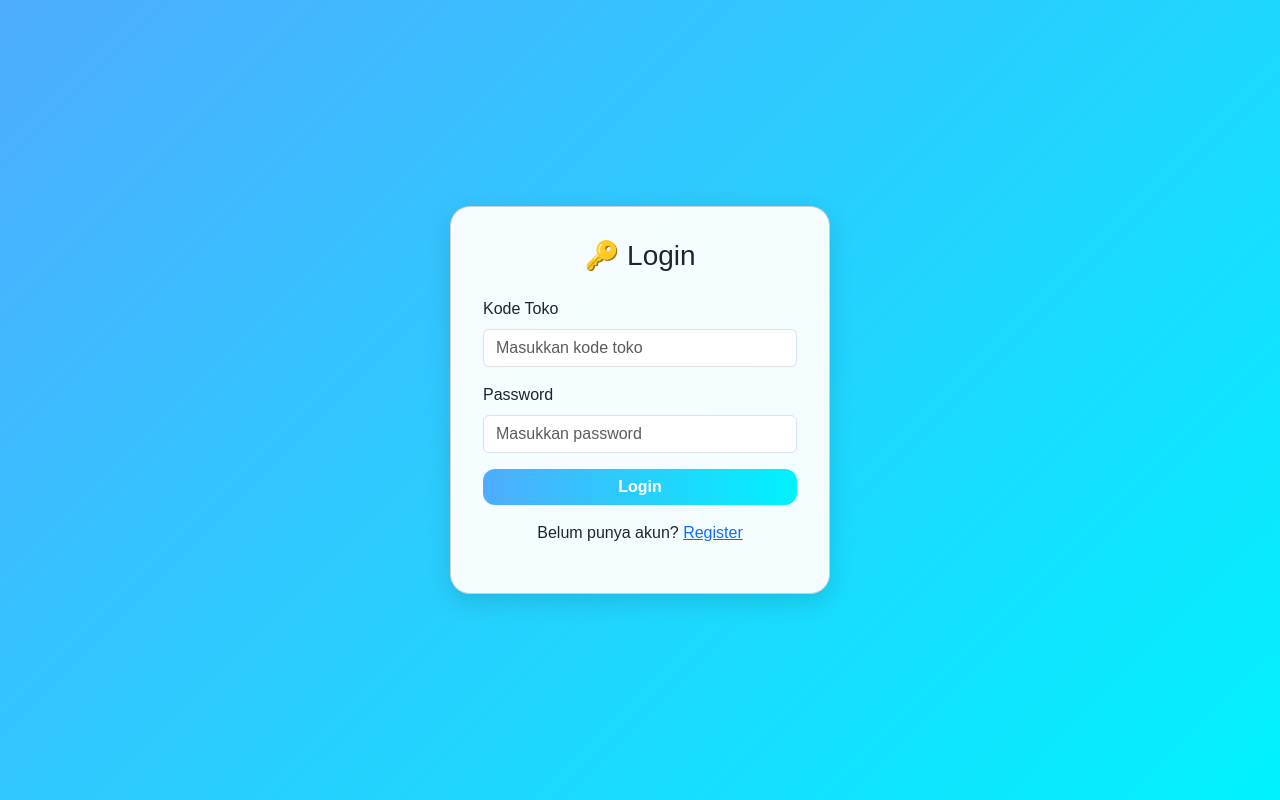
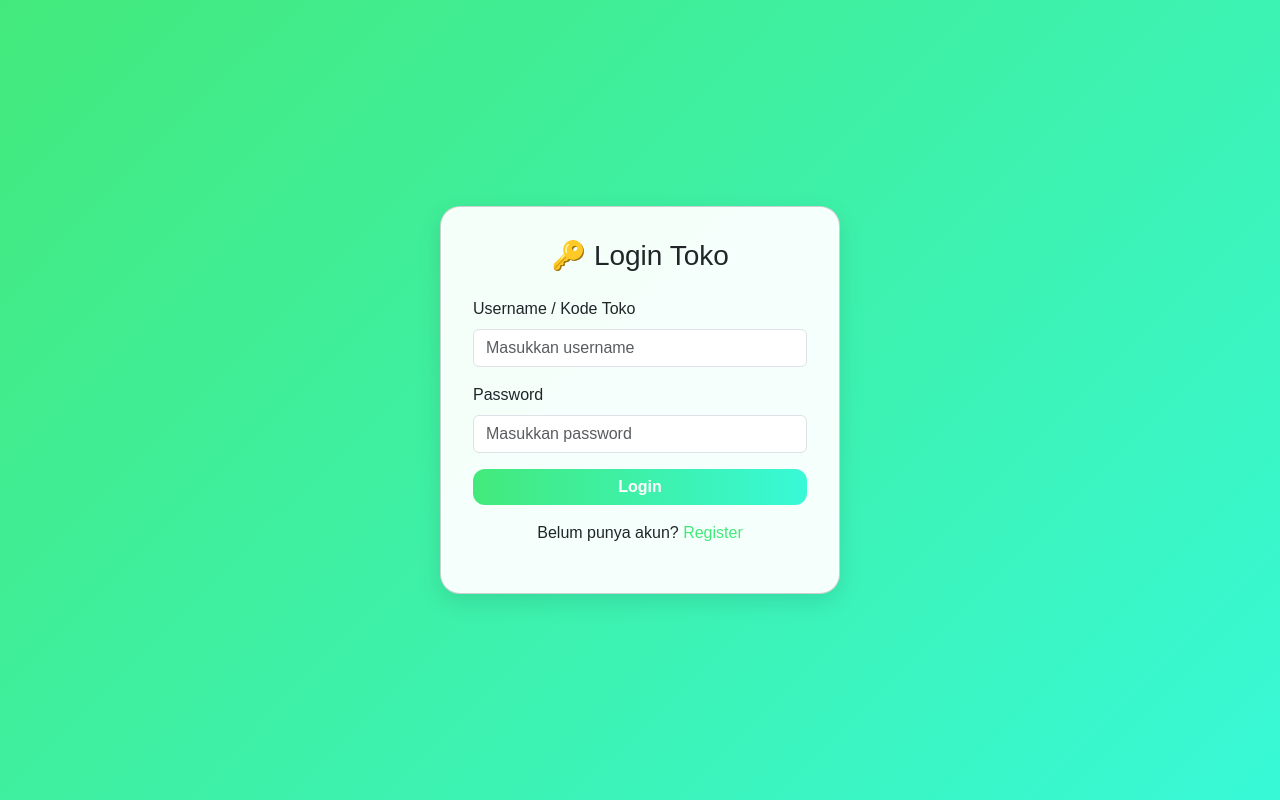
Before and after one commit to xnxxdhooomrzkyyy/bot-telegram, a Flask app: page /login in a window 1280 px wide. Run offline with Flask 3, Linux system fonts and the light colour scheme.

Commit message:
Update login.html

```diff
--- a/templates/login.html
+++ b/templates/login.html
@@ -8,7 +8,7 @@
   <style>
     body {
       font-family: 'Poppins', sans-serif;
-      background: linear-gradient(135deg, #4facfe 0%, #00f2fe 100%);
+      background: linear-gradient(135deg, #43e97b 0%, #38f9d7 100%);
       height: 100vh;
       display: flex;
       justify-content: center;
@@ -17,8 +17,8 @@
     .card {
       background: rgba(255, 255, 255, 0.95);
       border-radius: 20px;
-      box-shadow: 0 8px 25px rgba(0,0,0,0.12);
-      max-width: 380px;
+      box-shadow: 0 8px 25px rgba(0,0,0,0.1);
+      max-width: 400px;
       padding: 2rem;
       width: 100%;
       animation: fadeIn 0.8s ease-in-out;
@@ -29,20 +29,28 @@
     }
     .btn-primary {
       border-radius: 12px;
-      background: linear-gradient(90deg, #4facfe, #00f2fe);
+      background: linear-gradient(90deg, #43e97b, #38f9d7);
       border: none;
       font-weight: 600;
       transition: 0.3s;
     }
     .btn-primary:hover {
-      transform: scale(1.03);
+      transform: scale(1.02);
       opacity: 0.95;
+    }
+    .text-center a {
+      text-decoration: none;
+      font-weight: 500;
+      color: #43e97b;
+    }
+    .text-center a:hover {
+      text-decoration: underline;
     }
   </style>
 </head>
 <body>
   <div class="card">
-    <h3 class="text-center mb-4">🔑 Login</h3>
+    <h3 class="text-center mb-4">🔑 Login Toko</h3>
 
     <!-- Flash Messages -->
     {% with messages = get_flashed_messages(with_categories=true) %}
@@ -58,8 +66,8 @@
 
     <form method="post">
       <div class="mb-3">
-        <label class="form-label">Kode Toko</label>
-        <input type="text" name="kode_toko" class="form-control" placeholder="Masukkan kode toko" required>
+        <label class="form-label">Username / Kode Toko</label>
+        <input type="text" name="username" class="form-control" placeholder="Masukkan username" required>
       </div>
       <div class="mb-3">
         <label class="form-label">Password</label>
```
